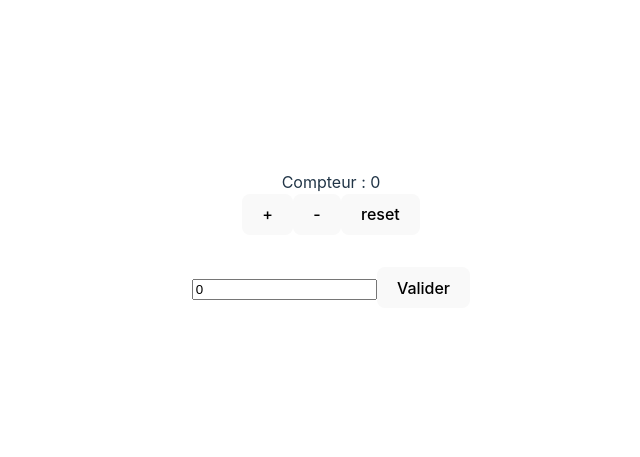
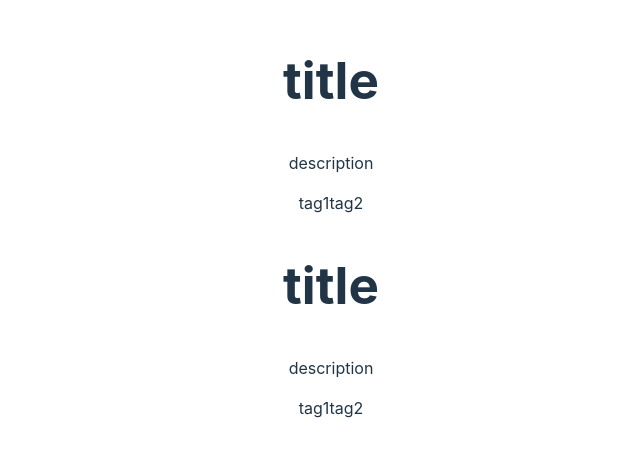
Before and after one commit to GuaisClement/TodoApp, a React (Vite) app: page / in a window 1280 px wide. Shown: the part 177-634 px from the top of the page, without its empty margins (309-949 px from the left). Built offline with nearby package versions, Linux system fonts and the light colour scheme.

Commit message:
add: taskList (bad Task.tsx)

```diff
--- a/src/App.tsx
+++ b/src/App.tsx
@@ -1,45 +1,12 @@
-import { useEffect, useState } from 'react'
 import './App.css'
-import Button from './Button'
+import TaskList from './TaskList'
 
 function App() {
-  const [count, setCount] = useState<number>(0);
-  const [age, setAge] = useState<number>(0);
-
-
-  useEffect(() =>{
-    console.log('le compteur a changé '+ count);
-
-  },[count]);
-
-  const onTextChange = (e: React.ChangeEvent<HTMLInputElement>) => {
-    const value = Number(e.currentTarget.value);
-
-    if (!isNaN(value)) {
-      setAge(value);
-    }
-  };
-
-  const onValidateClick = () => {
-    if (age < 18) {
-      console.log('mineur');
-    } else {
-      console.log('majeur');
-    }
-  };
 
   return (
     <>
       <div className="card">
-        <div>Compteur : {count} </div>
-        <Button label='+' onClick={() => setCount((count) => count + 1)}></Button>
-        <Button label='-' onClick={() => setCount((count) => count - 1)}></Button>
-        <Button label='reset' onClick={() => setCount(0)}></Button>
-      </div>
-
-      <div>
-        <input type='text' placeholder='Age ?' value={age} onChange={onTextChange} />
-        <Button label='Valider' onClick={onValidateClick}></Button>
+        <TaskList></TaskList>
       </div>
     </>
   )
--- /dev/null
+++ b/src/Task.tsx
@@ -0,0 +1,25 @@
+import React from 'react'
+
+type Props = {
+    id: number;
+    checked: boolean;
+    title: string;
+    content: string;
+    Tags: string[];
+}
+
+const Task: React.FC<Props> = (props) => {
+
+    return (
+    <div>
+        <h1>{props.title}</h1>
+        <p>{props.content}</p>
+        <p>{props.Tags}</p>
+    </div>
+    );
+
+}
+
+
+
+export default Task;
--- /dev/null
+++ b/src/TaskList.tsx
@@ -0,0 +1,48 @@
+import Task from "./Task";
+
+type SingleData = {
+  id: number;
+  checked: boolean;
+  title: string;
+  content: string;
+  Tags: string[];
+};
+
+const Data: SingleData[] = [
+  {
+    id: 0,
+    checked: false,
+    title: "title",
+    content: "description",
+    Tags:["tag1","tag2"]
+  },
+  {
+    id: 1,
+    checked: true,
+    title: "title",
+    content: "description",
+    Tags:["tag1","tag2"]
+  },
+];
+
+
+function TaskList() {
+
+    return (
+        <div>
+          {Data.map((value: SingleData) => (
+            <article key={value.id}>
+              <Task
+                id={value.id}
+                checked={value.checked}
+                title={value.title}
+                content={value.content}
+                Tags={value.Tags}
+              />
+            </article>
+          ))}
+        </div>
+    );
+}
+
+export default TaskList;
```
Also changed, not shown: src/TaskList.css (added).
